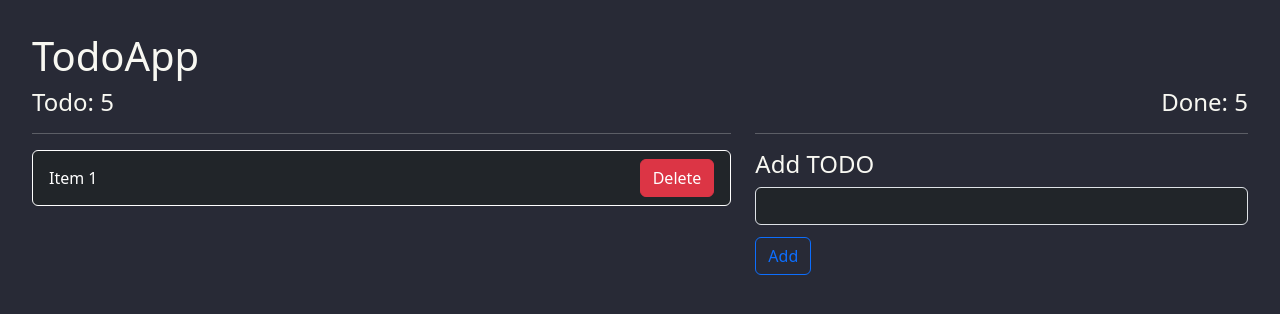
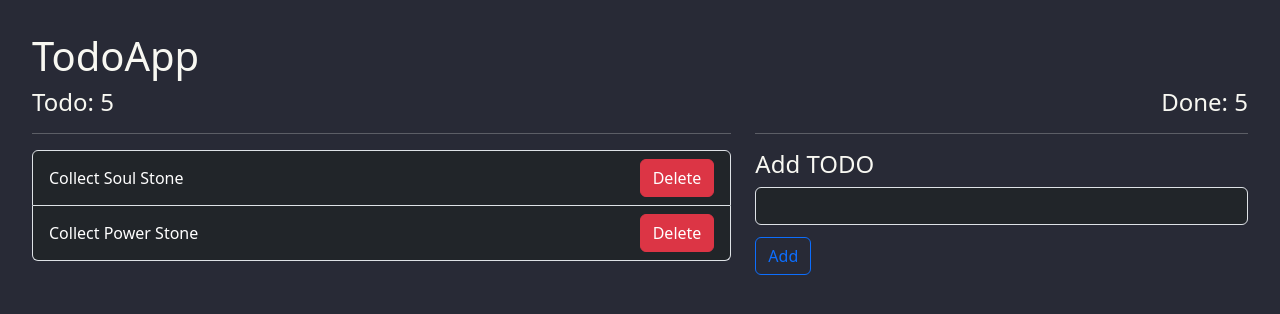
Before and after one commit to sudoalx/hook-app, a React (Vite) app: page / in a window 1280 px wide. Shown: the top 314 px of the page. Built offline with nearby package versions, Linux system fonts and the light colour scheme.

Commit message:
Add TodoList and TodoAdd components

```diff
--- a/src/08-useReducer/TodoApp.jsx
+++ b/src/08-useReducer/TodoApp.jsx
@@ -1,5 +1,7 @@
 import { useReducer } from "react";
 import { todoReducer } from "./todoReducer";
+import { TodoList } from "./components/TodoList";
+import { TodoAdd } from "./TodoAdd";
 
 const initialState = [
   {
@@ -9,7 +11,7 @@ const initialState = [
   },
   {
     id: new Date().getTime * 2,
-    description: "Collect Soul Stone",
+    description: "Collect Power Stone",
     done: false,
   },
 ];
@@ -32,26 +34,12 @@ export const TodoApp = () => {
 
       <div className="row">
         <div className="col-7">
-          <ul className="list-group list-group-flush">
-            <li className="list-group-item d-flex justify-content-between align-items-center bg-dark text-white border border-white rounded">
-              <span>Item 1</span>
-              <button className="btn btn-danger">Delete</button>
-            </li>
-          </ul>
+          <TodoList todos={todos} dispatchTodo={dispatchTodo} />
         </div>
+
         <div className="col-5">
           <h4>Add TODO</h4>
-          <form>
-            <input
-              type="text"
-              name="todo"
-              className="form-control mb-2 bg-dark text-white"
-              autoComplete="off"
-            />
-            <button type="submit" className="btn btn-outline-primary mt-1">
-              Add
-            </button>
-          </form>
+          <TodoAdd />
         </div>
       </div>
     </>
```
